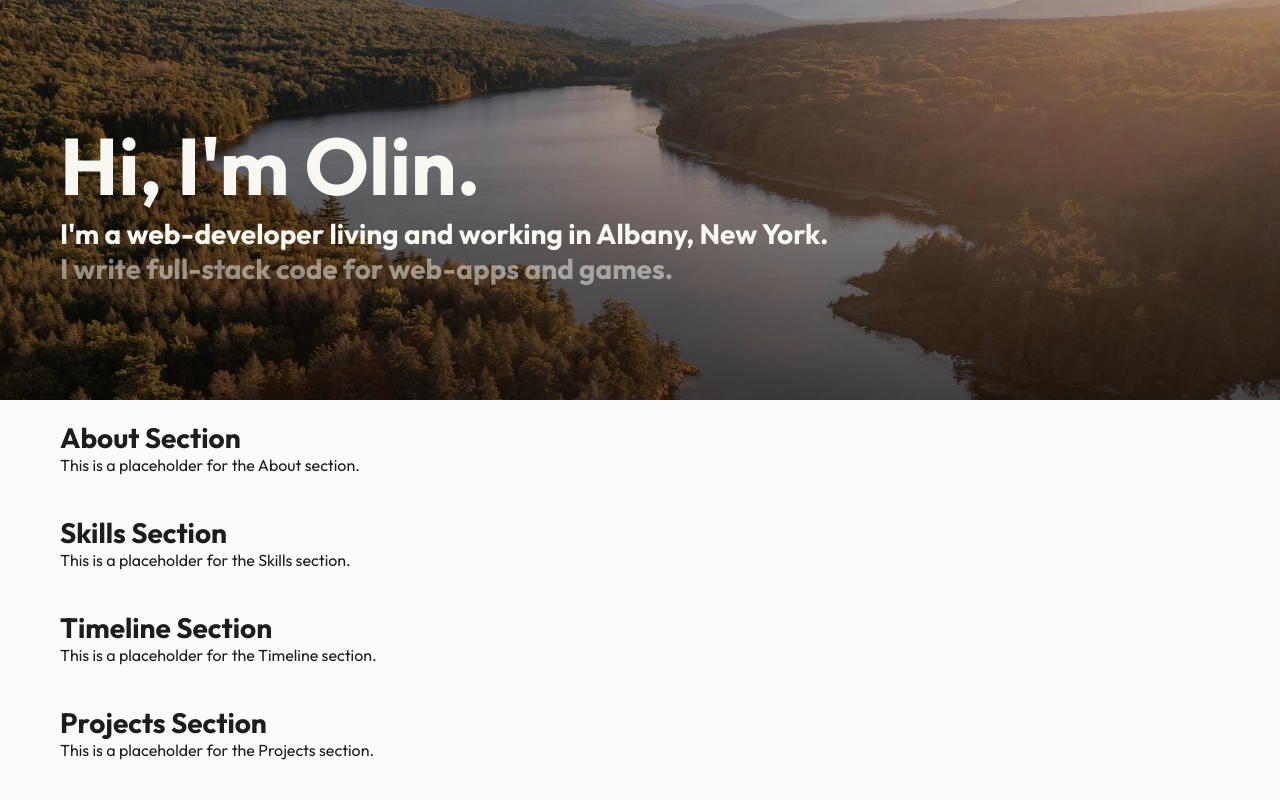
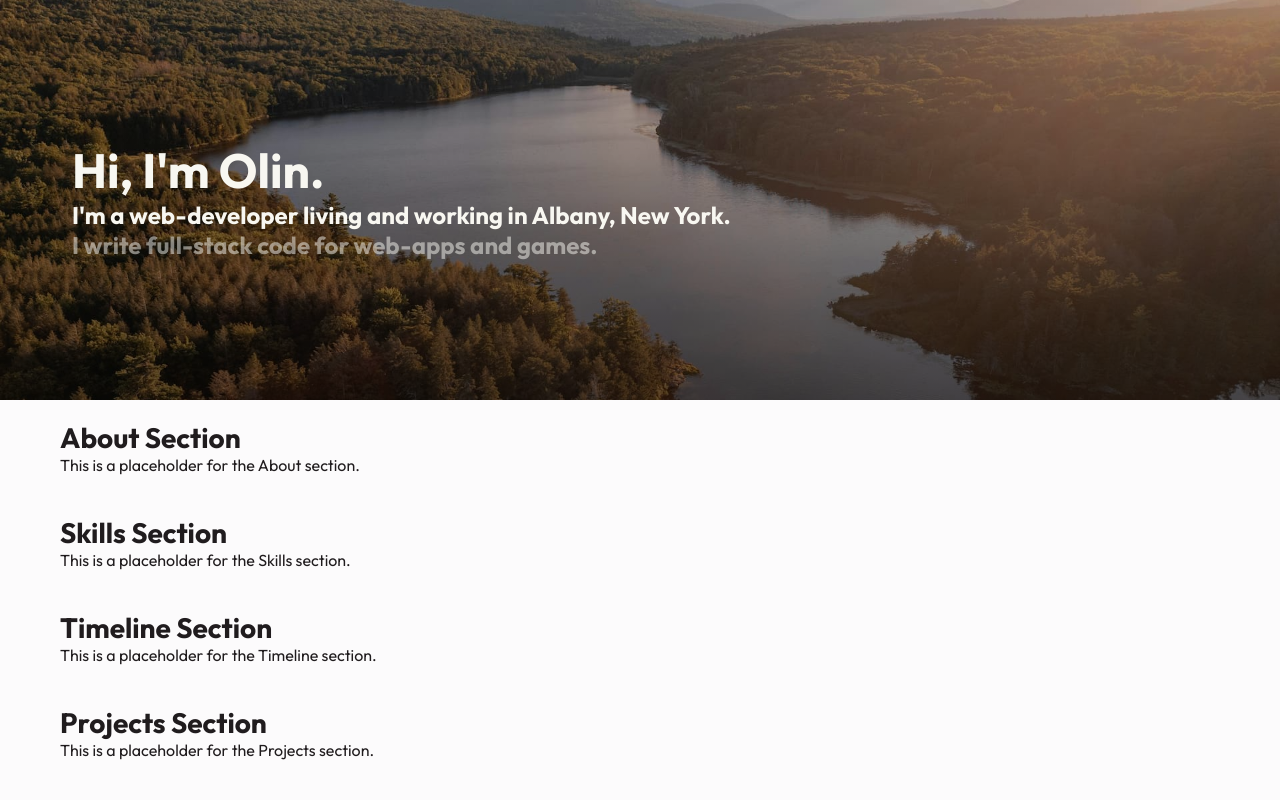
Before and after one commit to olinkirkland/olinkirkland.github.io, a Vue app: page / in a window 1280 px wide. Shown: the top 800 px of the page. Built offline with nearby package versions, Linux system fonts and the light colour scheme; a web font is replaced by a local one.

Commit message:
Hero update

```diff
--- a/src/components/Hero.vue
+++ b/src/components/Hero.vue
@@ -15,7 +15,7 @@
 // Placeholder Hero component
 </script>
 
-<style lang="scss">
+<style lang="scss" scoped>
 .hero {
     position: relative;
     overflow: hidden;
@@ -53,3 +53,19 @@
     transform: translateY(-50%);
 }
 </style>
+
+<style lang="scss" scoped>
+.hero {
+    .hero-content {
+        padding: 3.2rem;
+
+        h1 {
+            font-size: 4.8rem;
+        }
+
+        h2 {
+            font-size: 2.4rem;
+        }
+    }
+}
+</style>
```
